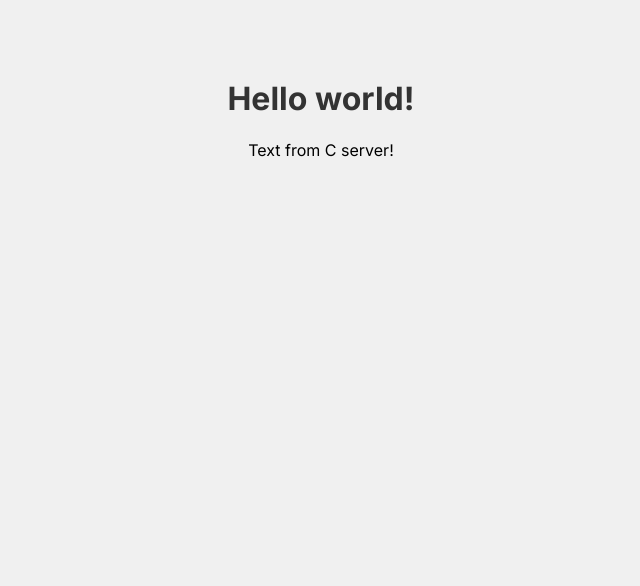
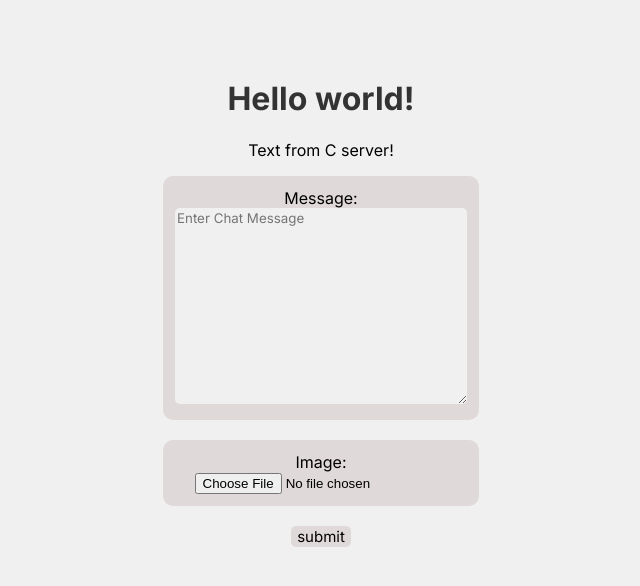
Before and after one commit to GitWorkingTime/CSE-FP-CS30-V2, a plain HTML site: page webServerAndSites/index.html in a window 1280 px wide. Shown: the whole page, without its empty margins (319-959 px from the left). Drawn offline with Linux system fonts and the light colour scheme.

Commit message:
created Input area
Implemented an area for user messages and images to be sent + CSS

```diff
--- a/webServerAndSites/index.css
+++ b/webServerAndSites/index.css
@@ -1,4 +1,13 @@
 @import url('https://fonts.googleapis.com/css2?family=Inter:ital,opsz,wght@0,14..32,100..900;1,14..32,100..900&display=swap');
+
+/*
+
+colours:
+#e0d9d9
+#c9bcbc
+#f0f0f0
+#433bff
+*/
 
 body {
     background-color: #f0f0f0;
@@ -10,3 +19,40 @@ body {
 h1 {
     color: #333;
 }
+
+.divUserInput{
+    display: inline-block;
+}
+
+.divMessage{
+    background-color: #e0d9d9;
+    border-radius: 10px;
+    padding: 0.75rem;
+}
+
+.messageTextArea{
+    border-radius: 5px;
+    border: none;
+    background-color: #f0f0f0;
+    width: 18rem;
+    height: 12rem;
+    font-family: "Inter", sans-serif;
+}
+
+.divImage{
+    background-color: #e0d9d9;
+    border-radius: 10px;
+    padding: 0.75rem;
+}
+
+.submit{
+    border-radius: 5px;
+    border: none;
+    font-family: "Inter", sans-serif;
+    font-size: 15px;
+    background-color: #e0d9d9;
+}
+
+.submit:hover{
+    background-color: #c9bcbc;
+}
--- a/webServerAndSites/index.html
+++ b/webServerAndSites/index.html
@@ -10,6 +10,27 @@
 <body>
 	<h1>Hello world!</h1>
 	<p>Text from C server!</p>
+	<div class="divUserInput">
+		<form method="post" class="chatMessages" enctype="multiport/form-data">
+			<div class="divMessage">
+				<label for="message">Message:</label>
+				<br>
+				<textarea class="messageTextArea" id="message" name="message" placeholder="Enter Chat Message" required></textarea>
+				<br>
+			</div>
+
+			<br>
+			<div class="divImage">
+				<label for="image">Image:</label>
+				<br>
+				<input type="file" id="image" accept="image/*"><br>
+			</div>
+			<br>
+			<input class="submit" type="submit" value="submit">
+		</form>
+
+	</div>
+
 
 </body>
 </html>
```
